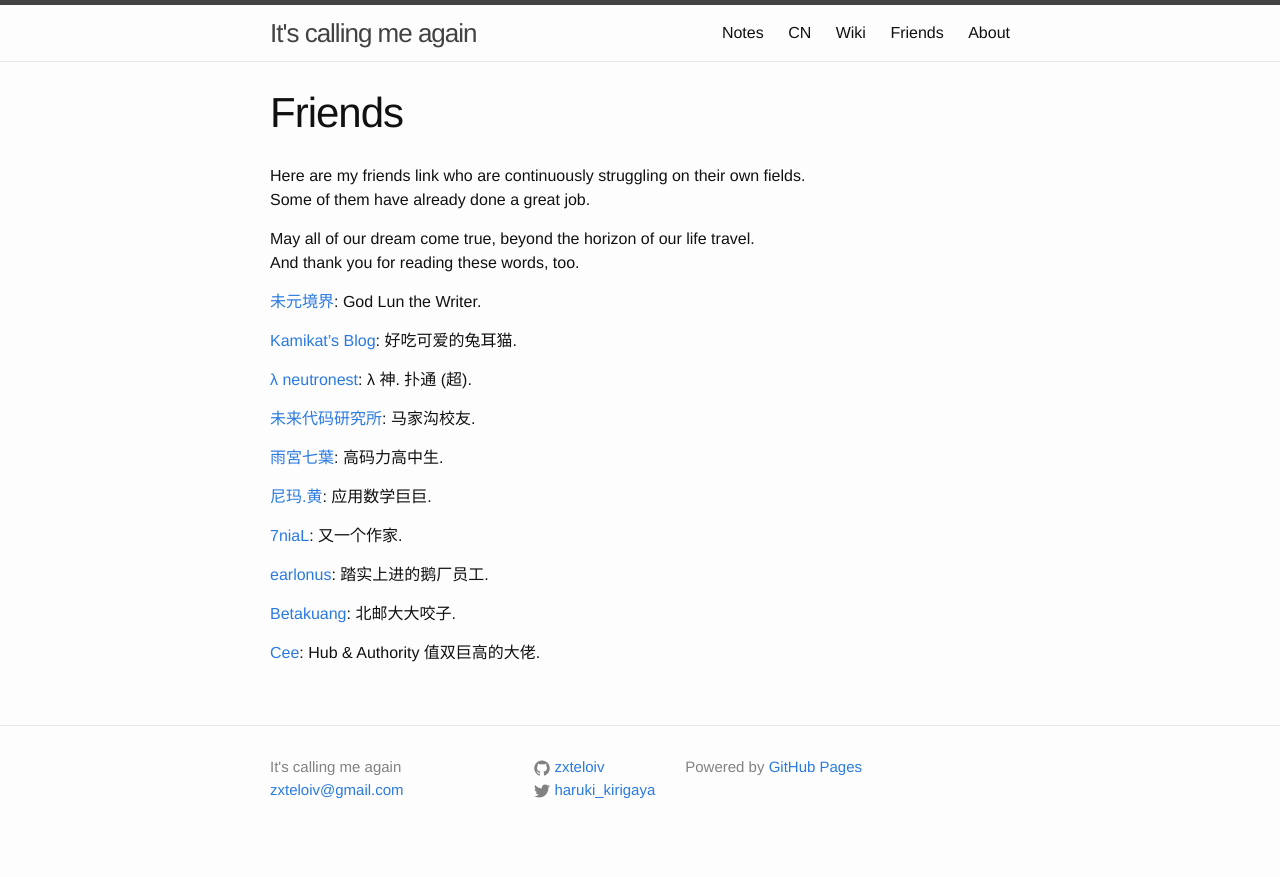
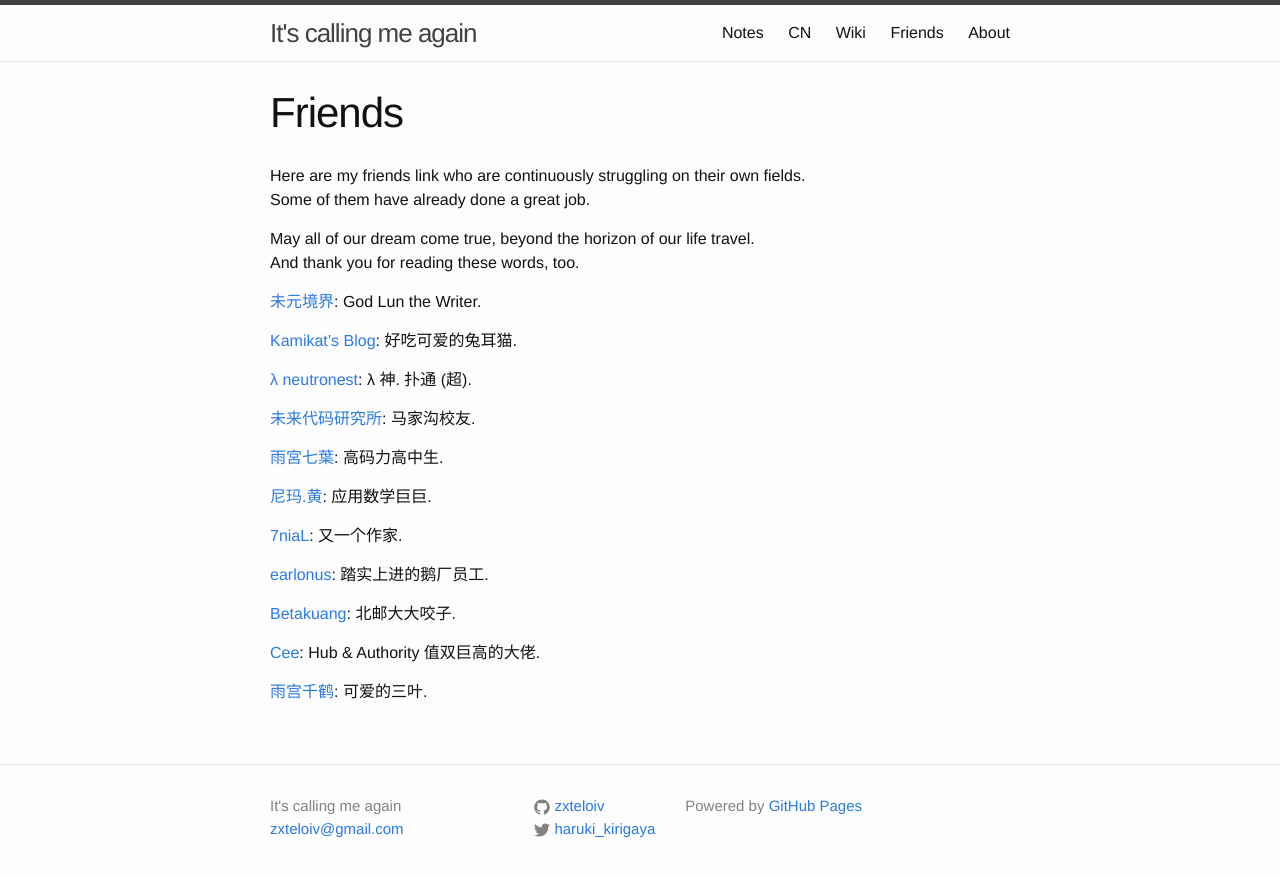
Before and after one commit to zxteloiv/zxteloiv.github.io, a Jekyll site: the page built from friends.md, in a window 1280 px wide. Shown: the top 877 px of the page. Built offline with Jekyll 4.4.1, drawn with Linux system fonts in a browser that asks for light colours.

Commit message:
add new friend link

```diff
--- a/friends.md
+++ b/friends.md
@@ -29,3 +29,5 @@ And thank you for reading these words, too.
 <a target="_blank" href="https://kyouko.net/blog">Betakuang</a>: 北邮大大咬子.
 
 <a target="_blank" href="http://blog.cee.moe/">Cee</a>: Hub & Authority 值双巨高的大佬.
+
+<a target="_blank" href="https://bismarck.moe/">雨宫千鹤</a>: 可爱的三叶.
```
